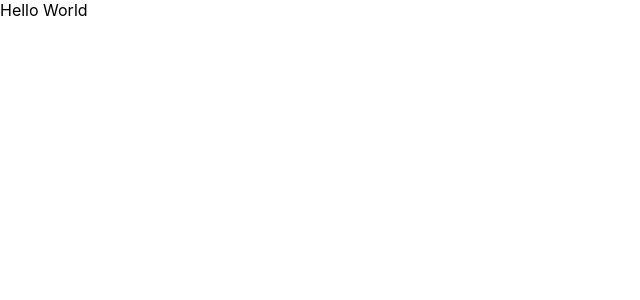
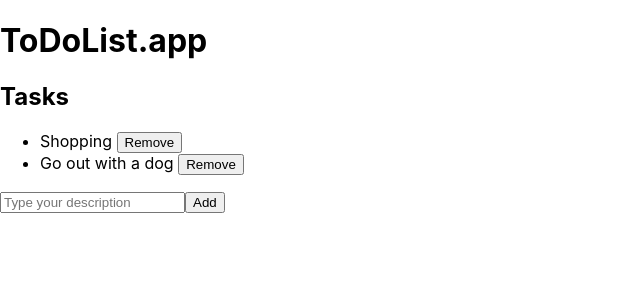
Before and after one commit to kacpi95/ToDoApp-WebSocket, a JavaScript app in the folder client/: page / in a window 1280 px wide. Shown: the top 300 px of the page, without its empty margins (0-640 px from the left). Built offline with nearby package versions, Linux system fonts and the light colour scheme.

Commit message:
add structure to App.js

```diff
--- a/client/src/App.js
+++ b/client/src/App.js
@@ -1,5 +1,37 @@
 function App() {
-  return <div className='App'>Hello World</div>;
+  return (
+    <div className='App'>
+      <header>
+        <h1>ToDoList.app</h1>
+      </header>
+
+      <section className='tasks-section' id='tasks-section'>
+        <h2>Tasks</h2>
+
+        <ul className='tasks-section__list' id='tasks-list'>
+          <li className='task'>
+            Shopping <button className='btn btn--red'>Remove</button>
+          </li>
+          <li className='task'>
+            Go out with a dog <button className='btn btn--red'>Remove</button>
+          </li>
+        </ul>
+
+        <form id='add-task-form'>
+          <input
+            className='text-input'
+            autoComplete='off'
+            type='text'
+            placeholder='Type your description'
+            id='task-name'
+          />
+          <button className='btn' type='submit'>
+            Add
+          </button>
+        </form>
+      </section>
+    </div>
+  );
 }
 
 export default App;
```
